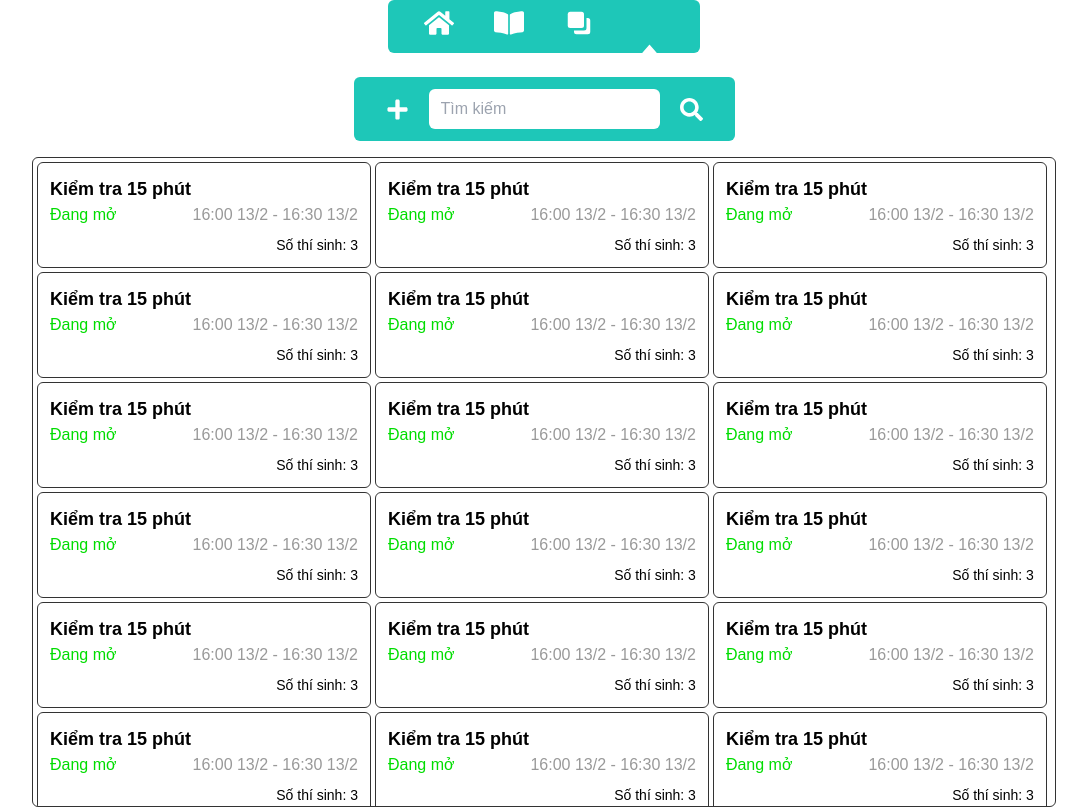
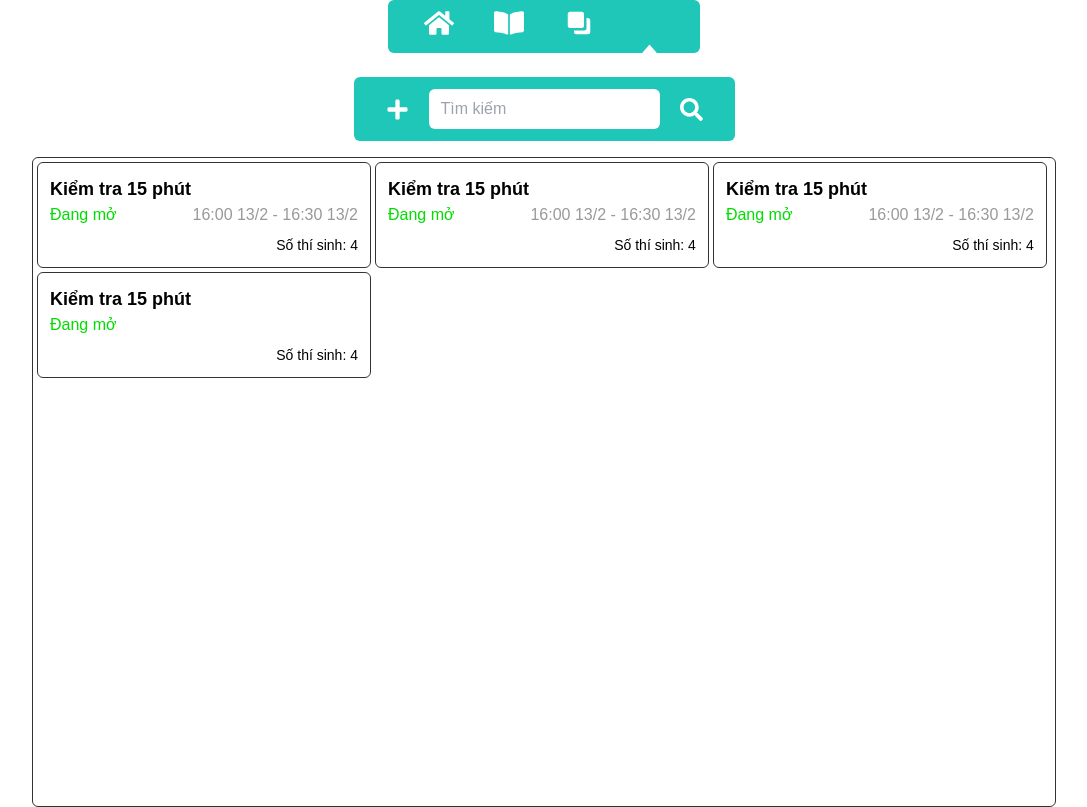
Before and after one commit to Spidust/SoanDeCashflard, a React (Vite) app: page /soan-de/exam in a window 1280 px wide. Shown: the whole page, without its empty margins (96-1183 px from the left). Built offline with nearby package versions, Linux system fonts and the light colour scheme; some icons are missing.

Commit message:
Register.jsx

```diff
--- a/src/App.jsx
+++ b/src/App.jsx
@@ -3,6 +3,8 @@ import { BrowserRouter as Router, Routes, Route } from "react-router-dom";
 import Topic from "./pages/Topic";
 import Merge from "./pages/Merge";
 import Exams from "./pages/Exams";
+import Login from "./components/Exams/Authen/Login";
+import Register from "./components/Exams/Authen/Register";
 
 function App() {
   return (
@@ -11,8 +13,10 @@ function App() {
         <Navigate />
         <Routes>
           <Route path="/soan-de/" exact element={<Topic />} />
-          <Route element={<Merge />} path="/soan-de/merge"></Route>
-          <Route element={<Exams />} path="/soan-de/exam"></Route>
+          <Route element={<Merge />} path="/soan-de/merge" />
+          <Route element={<Exams />} path="/soan-de/exam" />
+          <Route element={<Login />} path="/soan-de/exam/login" />
+          <Route element={<Register />} path="/soan-de/exam/register" />
         </Routes>
       </Router>
     </div>
--- /dev/null
+++ b/src/components/Exams/Authen/Login.jsx
@@ -0,0 +1,30 @@
+import React from "react";
+import { Link } from "react-router-dom";
+function Login() {
+  return (
+    <div className="login fixed left-1/2 top-1/2 flex -translate-x-1/2 -translate-y-1/2 flex-col bg-white px-10 py-16 shadow-md">
+      <div className="header text-center text-xl font-bold">Đăng nhập</div>
+      <input
+        type="text"
+        className="username mt-10 rounded-full border-[1px] border-[#ccc] px-4 py-3 focus:outline-none"
+        placeholder="Tên người dùng"
+      />
+      <input
+        type="text"
+        className="password mt-4 rounded-full border-[1px] border-[#ccc] px-4 py-3 focus:outline-none"
+        placeholder="Mật khẩu"
+      />
+      <div className="login-btn mt-2 cursor-pointer rounded-full bg-secondary py-4 text-center text-white">
+        Đăng nhập
+      </div>
+      <Link
+        className="text-cyan-400 hover:underline"
+        to="/soan-de/exam/register"
+      >
+        Chưa có tài khoản?
+      </Link>
+    </div>
+  );
+}
+
+export default Login;
--- /dev/null
+++ b/src/components/Exams/Authen/Register.jsx
@@ -0,0 +1,28 @@
+import React from "react";
+import { Link } from "react-router-dom";
+
+function Register() {
+  return (
+    <div className="register fixed left-1/2 top-1/2 flex -translate-x-1/2 -translate-y-1/2 flex-col bg-white px-10 py-16 shadow-md">
+      <div className="header text-center text-xl font-bold">Đăng Ký</div>
+      <input
+        type="text"
+        className="username mt-10 rounded-full border-[1px] border-[#ccc] px-4 py-3 focus:outline-none"
+        placeholder="Tên người dùng"
+      />
+      <input
+        type="text"
+        className="password mt-4 rounded-full border-[1px] border-[#ccc] px-4 py-3 focus:outline-none"
+        placeholder="Mật khẩu"
+      />
+      <div className="register-btn mt-2 cursor-pointer rounded-full bg-secondary py-4 text-center text-white">
+        Đăng Ký
+      </div>
+      <Link className="text-cyan-400 hover:underline" to="/soan-de/exam/login">
+        Đã có tài khoản?
+      </Link>
+    </div>
+  );
+}
+
+export default Register;
--- a/src/components/Exams/List/Item.jsx
+++ b/src/components/Exams/List/Item.jsx
@@ -1,18 +1,20 @@
 import React from "react";
 
-function Item() {
+function Item(props) {
   return (
     <div className="item aspect-3/1 h-fit w-full cursor-pointer rounded-md border-[1px] border-[#333] p-3 sm:w-[calc(50%-0.25rem)] md:w-[calc(33.33%-0.25rem)]">
       <div className="layer-1 h-full w-full">
-        <div className="name text-lg font-bold">Kiểm tra 15 phút</div>
+        <div className="name text-lg font-bold">{props.name}</div>
         <div className="group flex justify-between">
-          <div className="state font-medium text-[#00dd00]">Đang mở</div>
-          <div className="date font-thin text-[#999999]">
-            16:00 13/2 - 16:30 13/2
-          </div>
+          <div className="state font-medium text-[#00dd00]">{props.state}</div>
+          {props.date && (
+            <div className="date font-thin text-[#999999]">
+              16:00 13/2 - 16:30 13/2
+            </div>
+          )}
         </div>
         <div className="quantity float-right mt-2 text-sm font-thin">
-          Số thí sinh: 3
+          {props.quantity}
         </div>
         <div className="clear-both"></div>
       </div>
--- a/src/components/Exams/List/List.jsx
+++ b/src/components/Exams/List/List.jsx
@@ -5,24 +5,29 @@ function List() {
   return (
     <div className="list mx-auto mt-4 h-[calc(100%-64px-1rem)] w-4/5 overflow-auto rounded-md border-[1px] border-[#333] p-1">
       <div className="flex flex-wrap gap-1 ">
-        <Item />
-        <Item />
-        <Item />
-        <Item />
-        <Item />
-        <Item />
-        <Item />
-        <Item />
-        <Item />
-        <Item />
-        <Item />
-        <Item />
-        <Item />
-        <Item />
-        <Item />
-        <Item />
-        <Item />
-        <Item />
+        <Item
+          name="Kiểm tra 15 phút"
+          state="Đang mở"
+          date="13:00 13/2 - 13:30 14/2"
+          quantity="Số thí sinh: 4"
+        />
+        <Item
+          name="Kiểm tra 15 phút"
+          state="Đang mở"
+          date="13:00 13/2 - 13:30 14/2"
+          quantity="Số thí sinh: 4"
+        />
+        <Item
+          name="Kiểm tra 15 phút"
+          state="Đang mở"
+          date="13:00 13/2 - 13:30 14/2"
+          quantity="Số thí sinh: 4"
+        />
+        <Item
+          name="Kiểm tra 15 phút"
+          state="Đang mở"
+          quantity="Số thí sinh: 4"
+        />
       </div>
     </div>
   );
```
